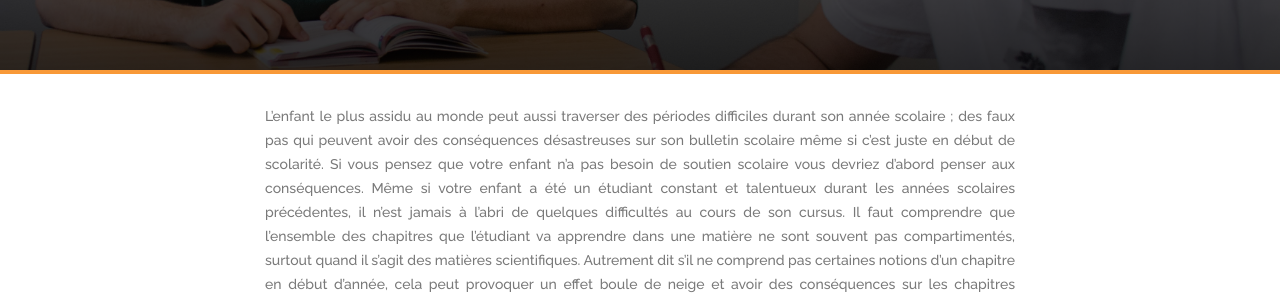
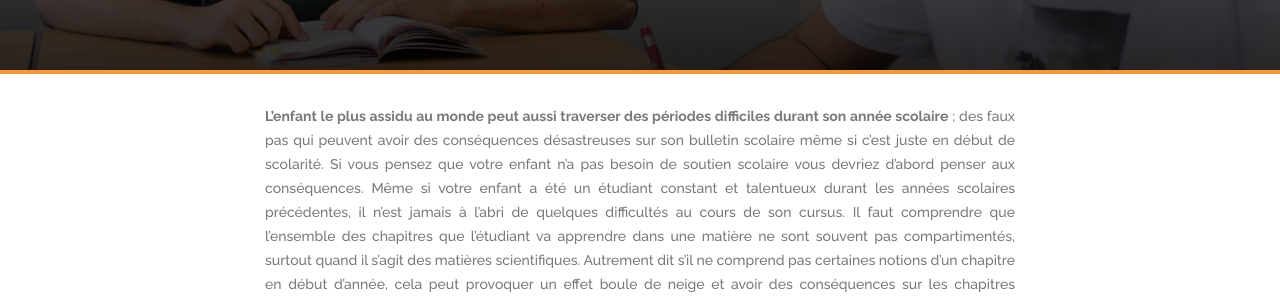
Before and after one commit to bkingg/les-clefs-pour-reussir, a Jekyll site: the page built from _posts/2019-08-14-les-conséquences-réelles-de-l-accumulation-des-lacunes-durant-la-scolarité-1.md, in a window 1280 px wide and 900 px high. Shown: the part 276-576 px from the top of the window. Built offline with Jekyll 4.4.1, drawn with Linux system fonts in a browser that asks for light colours; some of the changed text lies outside the part shown.

Commit message:
Update from Forestry.io Les Clef Pour Reussir updated _posts/2019-08-14-les-conséquences-réelles-de-l-accumulation-des-lacunes-durant-la-scolarité-1.md

```diff
--- a/_posts/2019-08-14-les-conséquences-réelles-de-l-accumulation-des-lacunes-durant-la-scolarité-1.md
+++ b/_posts/2019-08-14-les-conséquences-réelles-de-l-accumulation-des-lacunes-durant-la-scolarité-1.md
@@ -5,7 +5,7 @@ date: 2019-08-14
 image: "/uploads/DSC_3485.jpg"
 
 ---
-L’enfant le plus assidu au monde peut aussi traverser des périodes difficiles durant son année scolaire ; des faux pas qui peuvent avoir des conséquences désastreuses sur son bulletin scolaire même si c’est juste en début de scolarité. Si vous pensez que votre enfant n’a pas besoin de soutien scolaire vous devriez d’abord penser aux conséquences.
+**L’enfant le plus assidu au monde peut aussi traverser des périodes difficiles durant son année scolaire** ; des faux pas qui peuvent avoir des conséquences désastreuses sur son bulletin scolaire même si c’est juste en début de scolarité. Si vous pensez que votre enfant n’a pas besoin de soutien scolaire vous devriez d’abord penser aux conséquences.
 Même si votre enfant a été un étudiant constant et talentueux durant les années scolaires précédentes, il n’est jamais à l’abri de quelques difficultés au cours de son cursus. Il faut comprendre que l’ensemble des chapitres que l’étudiant va apprendre dans une matière ne sont souvent pas compartimentés, surtout quand il s’agit des matières scientifiques. Autrement dit s’il ne comprend pas certaines notions d’un chapitre en début d’année, cela peut provoquer un effet boule de neige et avoir des conséquences sur les chapitres suivants. L’échec est souvent imprévisible, et la descente aux enfers au niveau de ses notes est progressive, cela peut commencer par une courte maladie qui oblige l’enfant à s’absenter quelques jours de l’école et à manquer quelques cours ou même une mauvaise passe émotionnelle (dispute à la maison, bagarre ou harcèlement à l’école etc.)
 Perte de temps et retard
 La première des conséquences des difficultés scolaires peut d’abord se quantifier en temps. Imaginez devoir recommencer une année scolaire complète juste à cause d’un chapitre qui n’a pas été bien maitrisé, 12 mois durant lesquels il va devoir revoir la totalité des cours qu’il a fait l’année précédente même s’il en maitrisé déjà certains, 12 mois au cours duquel il aurait pu apprendre un nouveau programme, 12 mois de retard sur son entrée à l’université et dans la vie professionnelle.
```
Also changed, not shown: .forestry/front_matter/templates/articles.yml.
